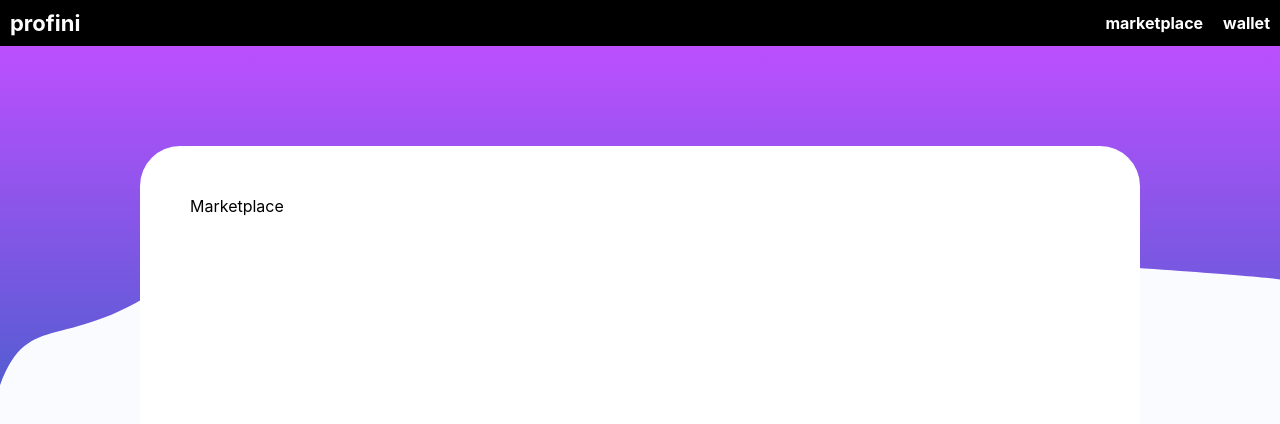
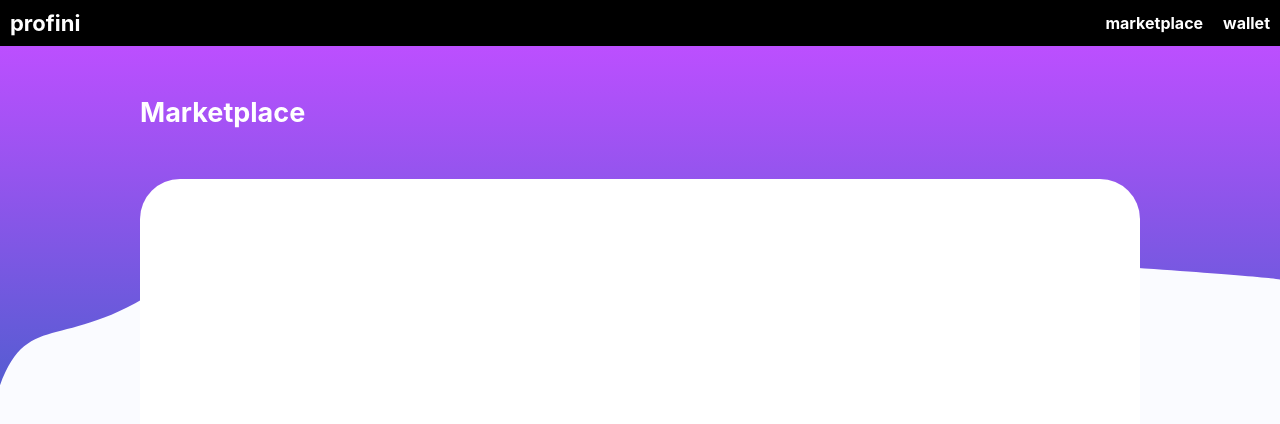
Before and after one commit to denyslazarenko/profini, a React (Create React App) app in the folder frontend/: page / in a window 1280 px wide. Shown: the top 424 px of the page. Built offline with nearby package versions, Linux system fonts and the light colour scheme.

Commit message:
Improve vector layout

```diff
--- a/frontend/src/Components/VectorBackground.tsx
+++ b/frontend/src/Components/VectorBackground.tsx
@@ -1,13 +1,26 @@
 import vector from '../assets/headerBackground.svg';
 import styled from 'styled-components';
+import { H1 } from './Text';
 
-export const VectorBackground: React.FC = ({ children }) => {
+export const VectorBackground: React.FC<{ title?: string }> = ({
+  children,
+  title
+}) => {
   return (
     <Outer>
-      <Inner>{children}</Inner>
+      <InnerWrapper>
+        {title && <Title>{title}</Title>}
+        <Inner>{children}</Inner>
+      </InnerWrapper>
     </Outer>
   );
 };
+
+const Title = styled(H1)`
+  padding: 50px 0;
+  margin: 0;
+  font-size: 27px;
+`;
 
 const Outer = styled.div`
   height: inherit;
@@ -15,14 +28,16 @@ const Outer = styled.div`
   background-image: url(${vector});
   background-repeat: no-repeat;
   background-size: contain;
-  padding: 100px 0 0 0;
+`;
+
+const InnerWrapper = styled.div`
+  width: 1000px;
+  margin: 0 auto;
 `;
 
 const Inner = styled.div`
   background-color: #fff;
-  width: 1000px;
   min-height: 1000px;
   border-radius: 40px;
-  margin: 0 auto;
   padding: 50px;
 `;
--- a/frontend/src/Pages/Marketplace.tsx
+++ b/frontend/src/Pages/Marketplace.tsx
@@ -5,7 +5,7 @@ import { VectorBackground } from '../Components/VectorBackground';
 export const Marketplace: React.FC = () => {
   return (
     <Container>
-      <VectorBackground>Marketplace</VectorBackground>
+      <VectorBackground title={'Marketplace'}></VectorBackground>
     </Container>
   );
 };
```
